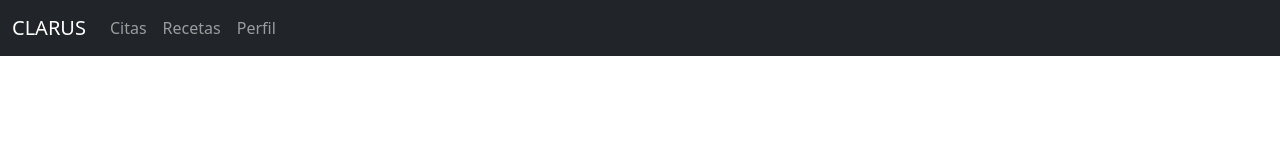
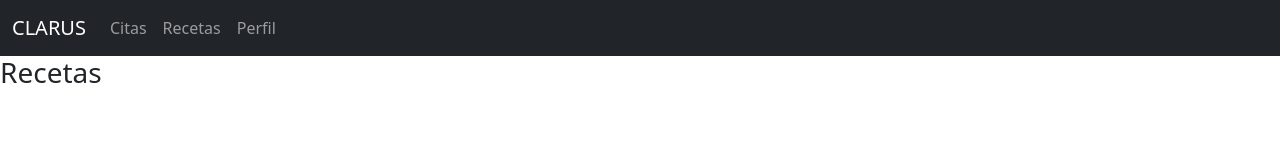
Before and after one commit to JELIX062/Clarus, a Vue app in the folder frontend/: page /recetas in a window 1280 px wide. Shown: the top 160 px of the page. Built offline with nearby package versions, Linux system fonts and the light colour scheme.

Commit message:
se hizo la clase recetas

```diff
--- /dev/null
+++ b/frontend/src/modulos/cliente/vistas/RecetasVue.vue
@@ -0,0 +1,13 @@
+<template>
+    <h3>
+        Recetas
+    </h3>
+</template>
+
+<script setup lang="ts">
+
+</script>
+
+<style scoped>
+
+</style>
--- a/frontend/src/router/index.ts
+++ b/frontend/src/router/index.ts
@@ -1,4 +1,5 @@
 import CitasVue from '@/modulos/cliente/vistas/CitasVue.vue'
+import RecetasVue from '@/modulos/cliente/vistas/RecetasVue.vue'
 import { createRouter, createWebHistory } from 'vue-router'
 
 const router = createRouter({
@@ -11,6 +12,11 @@ const router = createRouter({
       path: '/citas',
       name: 'citas',
       component: CitasVue,
+    },
+    {
+      path: '/recetas',
+      name: 'recetas',
+      component: RecetasVue,
     }
 
   ],
```
